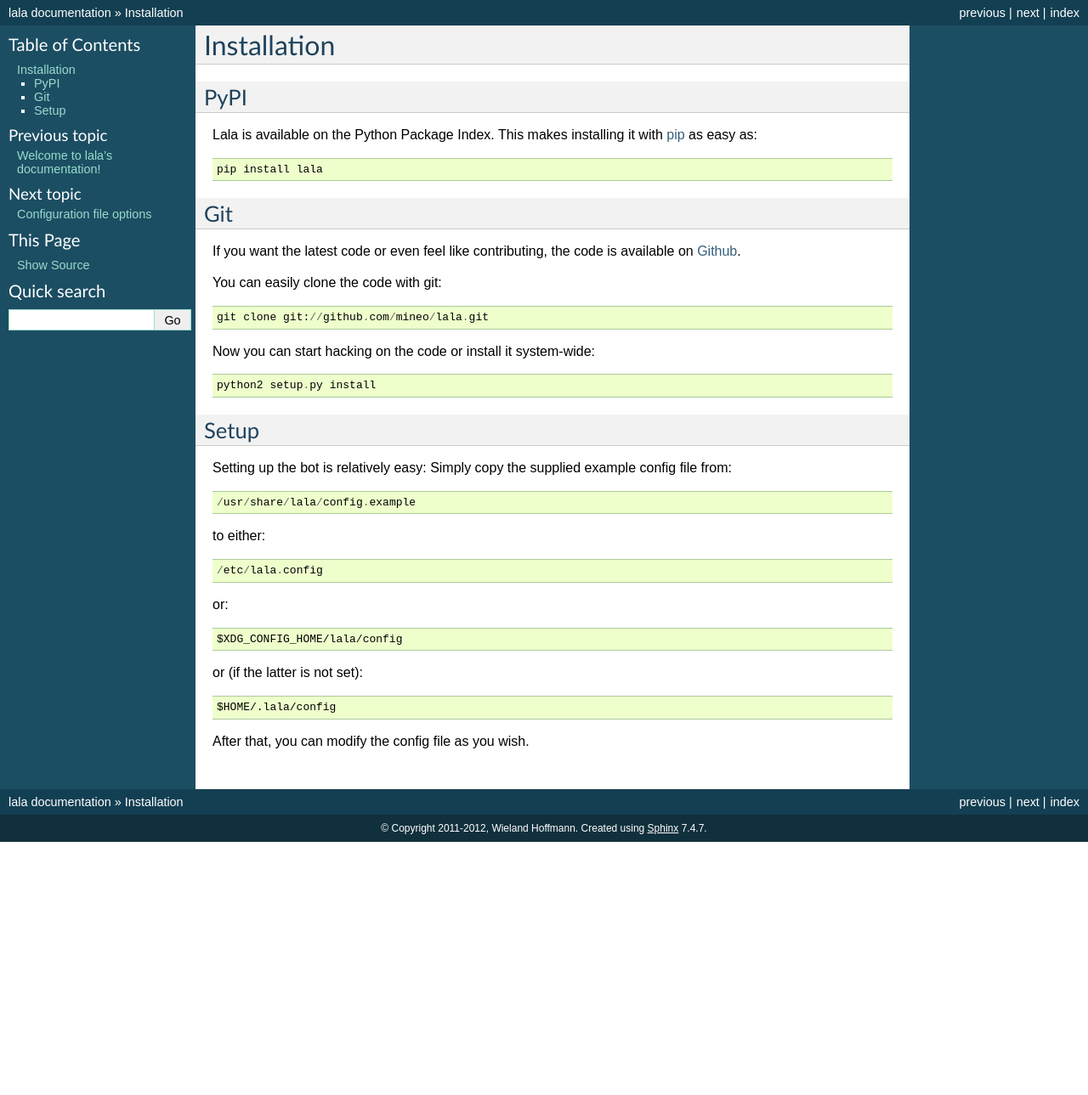
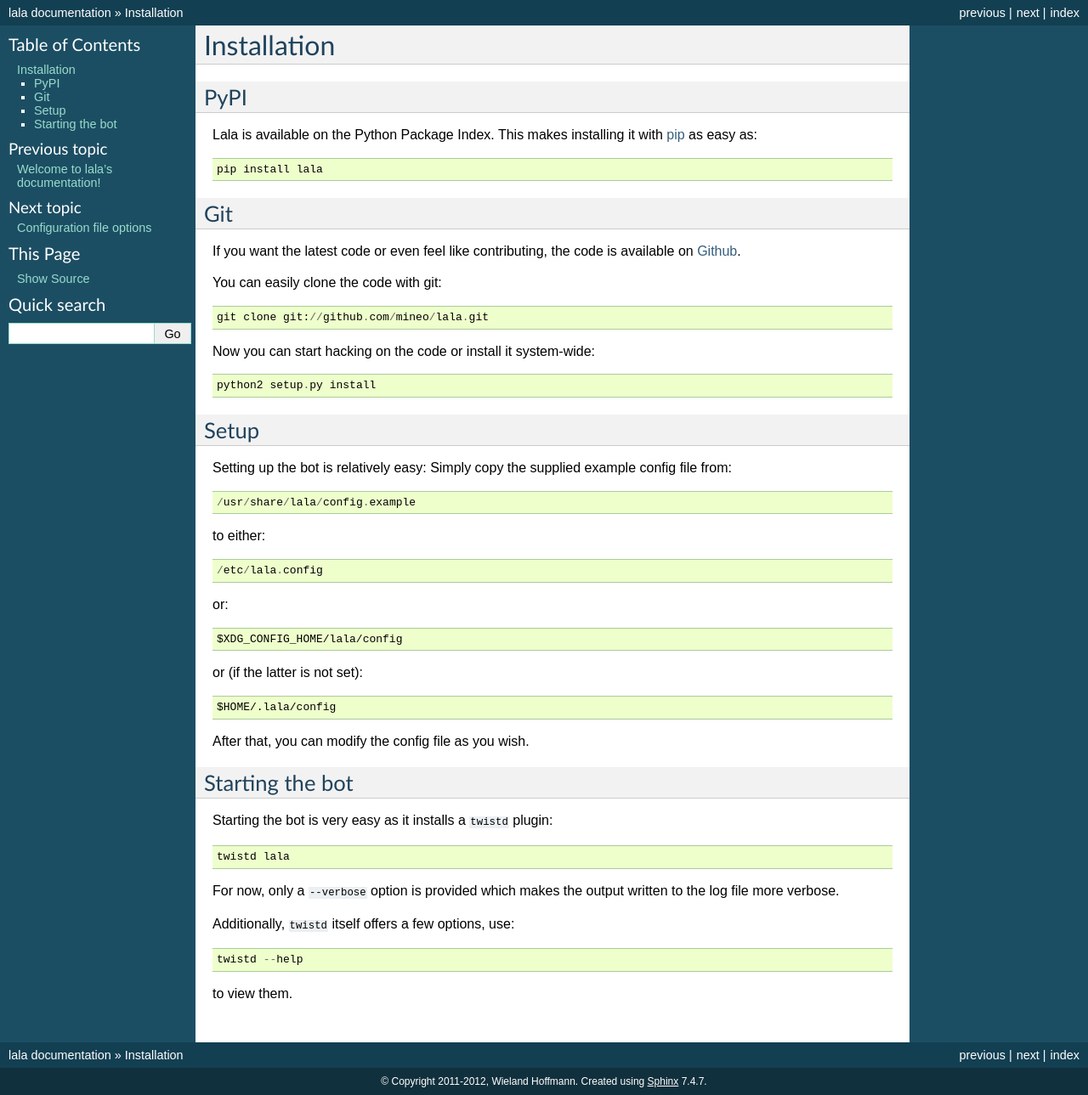
Before and after one commit to mineo/lala, a Sphinx documentation site: the page built from docs/source/setup.rst, in a window 1280 px wide. Shown: the whole page at 85% size. Built offline with Sphinx 7.4.7, drawn with Linux system fonts in a browser that asks for light colours; the version number could not be read and is left out; before the commit the page ends 991 px from its top, so only the background shows below that.

```diff
--- a/docs/source/setup.rst
+++ b/docs/source/setup.rst
@@ -45,3 +45,19 @@ or (if the latter is not set)::
     $HOME/.lala/config
 
 After that, you can modify the config file as you wish.
+
+Starting the bot
+----------------
+
+Starting the bot is very easy as it installs a ``twistd`` plugin::
+
+    twistd lala
+
+For now, only a ``--verbose`` option is provided which makes the output written
+to the log file more verbose.
+
+Additionally, ``twistd`` itself offers a few options, use::
+
+    twistd --help
+
+to view them.
```
Also changed, not shown: README.rst (+13 -9 lines).
